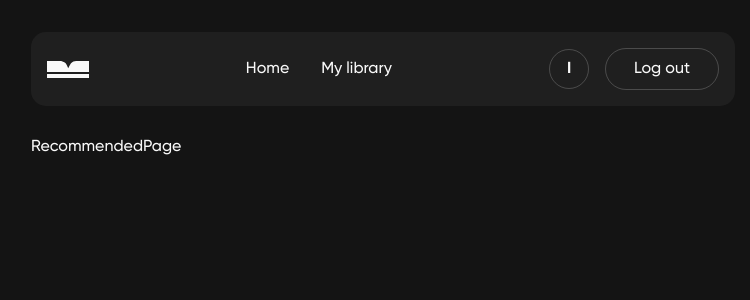
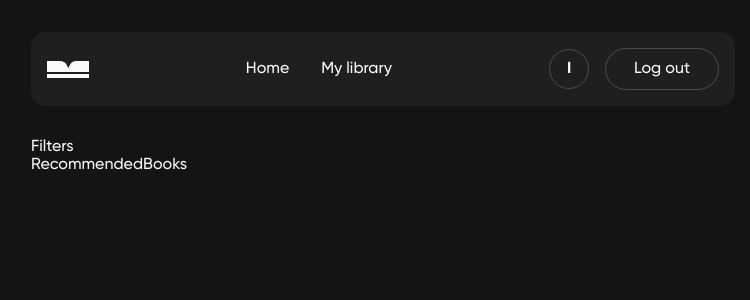
Before and after one commit to vitalii-cherukha/read-journey, a React (Vite) app: page / in a window 1280 px wide. Shown: the top 300 px of the page, without its empty margins (257-1007 px from the left). Built offline with nearby package versions, Linux system fonts and the light colour scheme.

Commit message:
add Dashboard and Filters components to RecommendedPage

```diff
--- /dev/null
+++ b/src/components/common/Dashboard/Dashboard.tsx
@@ -0,0 +1,9 @@
+interface DashboardProps {
+  children: React.ReactNode;
+}
+
+const Dashboard = ({ children }: DashboardProps) => {
+  return <div>{children}</div>;
+};
+
+export default Dashboard;
--- /dev/null
+++ b/src/components/common/Filters/Filters.tsx
@@ -0,0 +1,5 @@
+const Filters = () => {
+  return <div>Filters</div>;
+};
+
+export default Filters;
--- /dev/null
+++ b/src/components/common/RecommendedBooks/RecommendedBooks.tsx
@@ -0,0 +1,5 @@
+const RecommendedBooks = () => {
+  return <div>RecommendedBooks</div>;
+};
+
+export default RecommendedBooks;
--- a/src/components/pages/RecommendedPage/RecommendedPage.tsx
+++ b/src/components/pages/RecommendedPage/RecommendedPage.tsx
@@ -1,10 +1,16 @@
 import Container from '../../common/Container/Container';
+import Dashboard from '../../common/Dashboard/Dashboard';
+import Filters from '../../common/Filters/Filters';
+import RecommendedBooks from '../../common/RecommendedBooks/RecommendedBooks';
 
 const RecommendedPage = () => {
   return (
     <section>
       <Container>
-        <div>RecommendedPage</div>
+        <Dashboard>
+          <Filters />
+        </Dashboard>
+        <RecommendedBooks />
       </Container>
     </section>
   );
```
Also changed, not shown: src/components/common/Dashboard/Dashboard.module.css (added), src/components/common/Filters/Filters.module.css (added), src/components/common/RecommendedBooks/RecommendedBooks.module.css (added).
